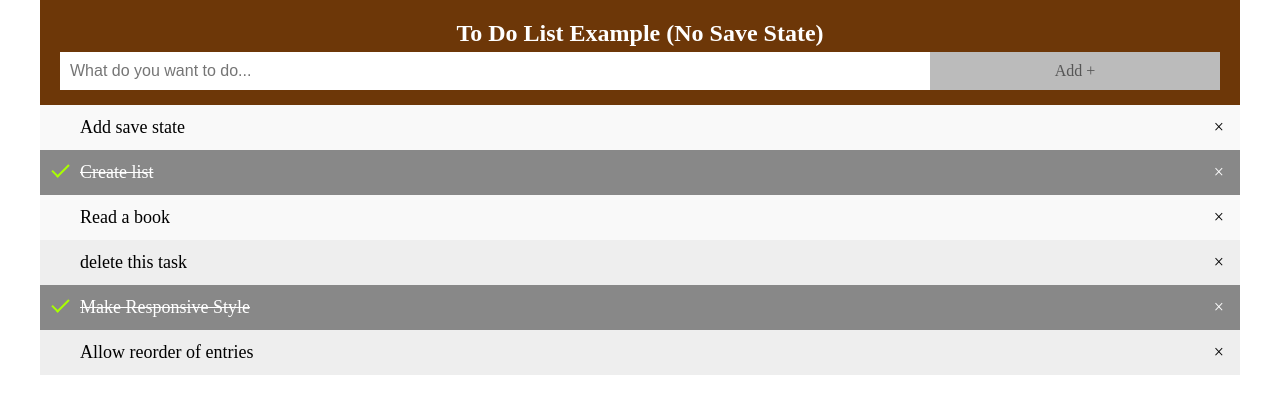
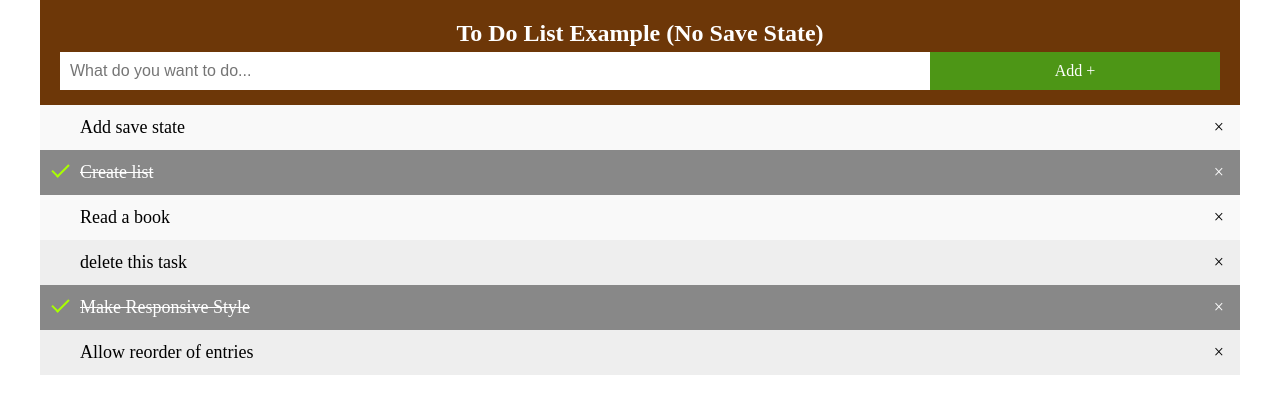
Before and after one commit to gclaunch/Task-Management-System-API, a plain HTML site: page index.html in a window 1280 px wide. In both pictures the pointer is over the element "Add +". Drawn offline with Linux system fonts and the light colour scheme.

Commit message:
Update _stylesheet.css

```diff
--- a/_stylesheet.css
+++ b/_stylesheet.css
@@ -119,5 +119,6 @@ input {
 }
 
 .addBtn:hover {
-  background-color: #bbb;
+	background-color: #4d9616;
+    color: #ffffff;
 }
```
Lines whose indentation alone changed are shown as unchanged.
